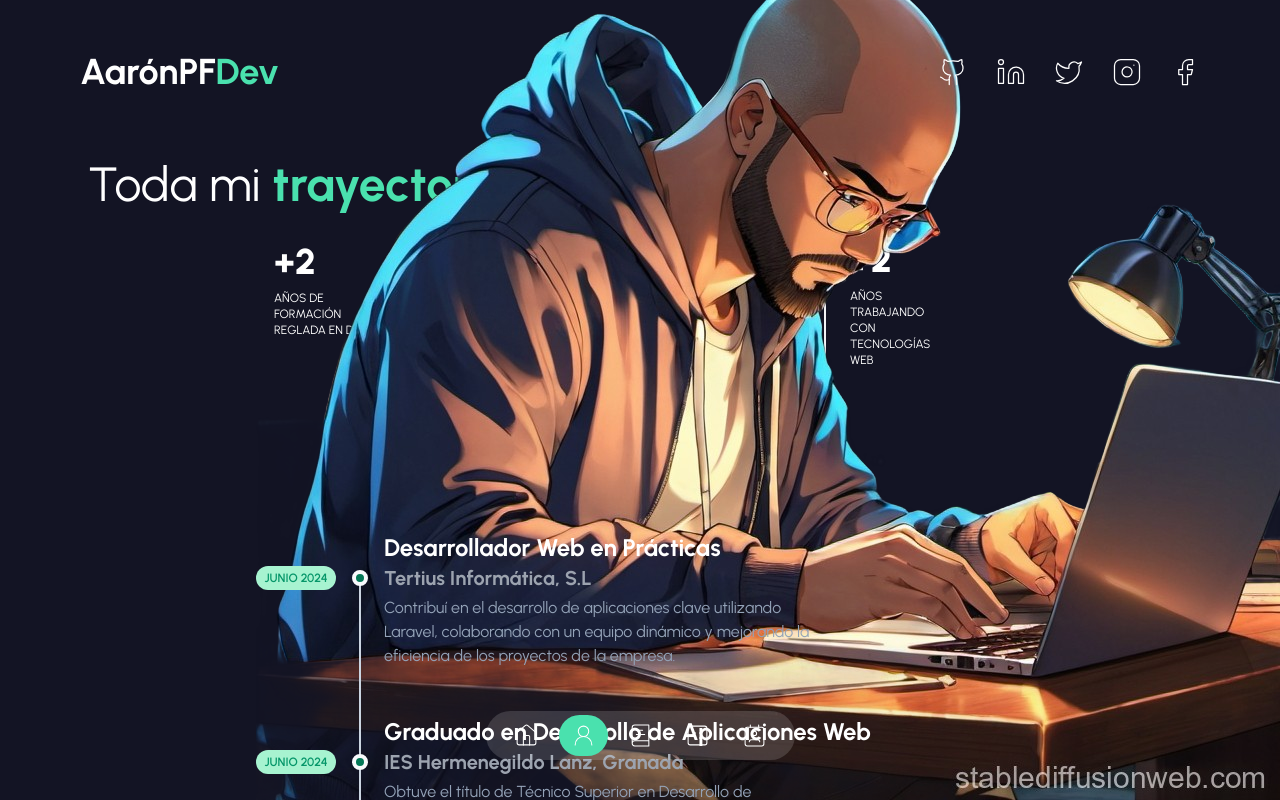
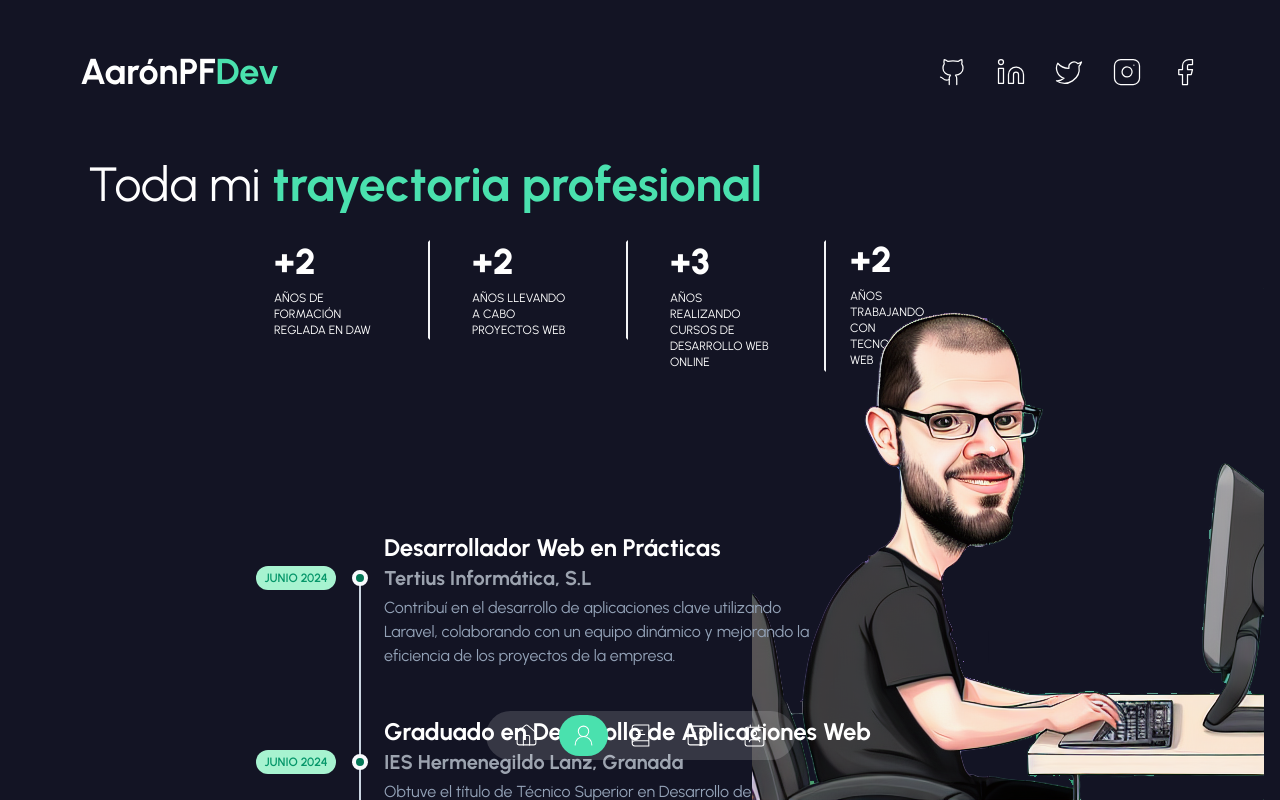
Before and after one commit to aronaldo9/portfolio-nextjs, a Next.js app: page /about-me in a window 1280 px wide. Shown: the top 800 px of the page. Built offline with nearby package versions, Linux system fonts and the light colour scheme.

Commit message:
cambiando imágenes

```diff
--- a/components/avatar.tsx
+++ b/components/avatar.tsx
@@ -10,10 +10,10 @@ const Avatar = () => {
       className="bottom-0 right-0 hidden md:inline-block md:absolute"
     >
       <Image
-        src="/avatar-11.png"
+        src="/yo.png"
         width={350}
         height={350}
-        className="w-full h-full"
+        className="w-full h-full pr-4"
         alt="Avatar"
       />
     </MotionTransition>
```
Also changed, not shown: public/33c5157e448941af8fe3a1460db96c7b.jpg (added), public/yo.png (added).
